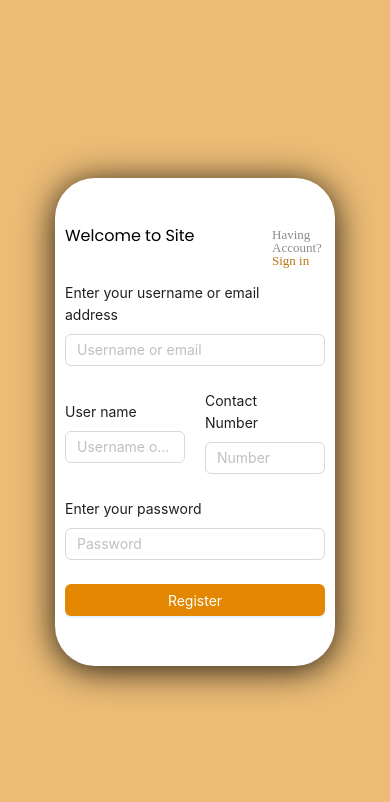
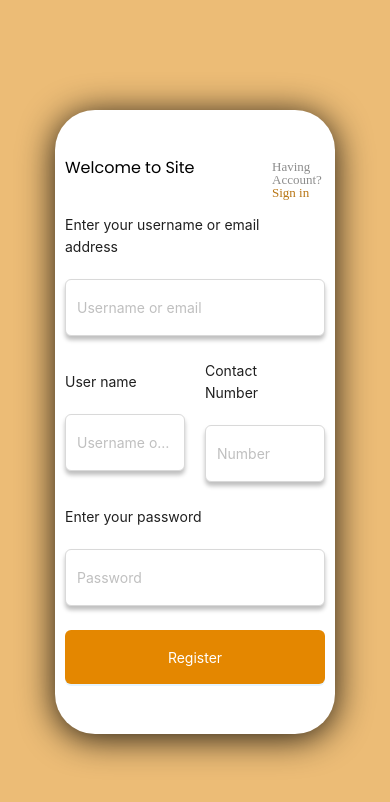
Before and after one commit to huseynmv/react-auth-app, a React (Vite) app: page /auth/login in a window 390 px wide. Both pictures are taken after a click on the button "Sign Up". Shown: the top 802 px of the page. Built offline with nearby package versions, Linux system fonts and the light colour scheme; no server answers.

Commit message:
token logic and responsive pages

```diff
--- a/package.json
+++ b/package.json
@@ -13,6 +13,8 @@
     "@reduxjs/toolkit": "^1.9.7",
     "antd": "^5.11.4",
     "axios": "^1.6.2",
+    "expo-jwt": "^1.6.5",
+    "jwt-decode": "^4.0.0",
     "react": "^18.2.0",
     "react-dom": "^18.2.0",
     "react-jss": "^10.10.0",
--- a/src/assets/db.json
+++ b/src/assets/db.json
@@ -72,6 +72,27 @@
       "username": "salam",
       "number": "salam",
       "id": 11
+    },
+    {
+      "email": "jamil@gmail.com",
+      "password": "$2a$10$CkGHY9BV5WbfOthcn6EKYOylml.hk1hF4XFd.gkh4UYeIjrgR0lVK",
+      "username": "salam",
+      "number": "salam",
+      "id": 12
+    },
+    {
+      "email": "yusif@azin.com",
+      "password": "$2a$10$ODrRxLebE7S41JrYTC59j.jQ10yZ9ieGbgj66LLq3qyFSuk3jO6Ea",
+      "username": "salam",
+      "number": "salam",
+      "id": 13
+    },
+    {
+      "email": "salam@azin.com",
+      "password": "$2a$10$8s01zQVcDrNvuktSOH3Pa.OiMspgEejifqRf6fYX0K0DJAA6c1ar6",
+      "username": "salam",
+      "number": "salam",
+      "id": 14
     }
   ]
 }
--- a/src/core/helpers/get-token.ts
+++ b/src/core/helpers/get-token.ts
@@ -1,6 +1,6 @@
 import { environment } from "../configs/app.config";
 
-export const getToken = (): string | null => {
+export const getToken = (): string | any => {
   return localStorage.getItem(`${environment.applicationName}-token`);
 };
 
--- a/src/core/helpers/loadState.ts
+++ b/src/core/helpers/loadState.ts
@@ -2,7 +2,9 @@ import { IState } from "../../store/store";
 
 const loadState = (): IState => {
   try {
-    const serializedState = localStorage.getItem("reduxState");
+    const serializedState = localStorage.getItem(
+      "Architecture (Mode: Default)-token"
+    );
     if (serializedState === null) {
       return {
         user: null,
--- a/src/core/helpers/saveState.ts
+++ b/src/core/helpers/saveState.ts
@@ -4,7 +4,7 @@ import { IState } from "../../store/store";
 const saveState = (state: IState): void => {
   try {
     const serializedState = JSON.stringify(state);
-    localStorage.setItem("reduxState", serializedState);
+    localStorage.setItem("Architecture (Mode: Default)-token", serializedState);
   } catch (err) {
     console.error("Error saving state to localStorage", err);
   }
--- a/src/pages/home/home.component.tsx
+++ b/src/pages/home/home.component.tsx
@@ -16,8 +16,8 @@ const HomeComponent = () => {
         <div className={styles.right}></div>
       </div>
       <div className={styles.wrapper}>
-        <p className={styles.txtHeader}>Welcome</p> <br />{" "}
-        <p className={styles.username}>{user}</p>
+        <p className={styles.txtHeader}>Welcome</p> <br />
+        <p className={styles.username}>{user.email}</p>
         <button
           className={styles.logoutBtn}
           onClick={() => {
--- a/src/pages/login/actions/login.mutation.ts
+++ b/src/pages/login/actions/login.mutation.ts
@@ -7,6 +7,8 @@ import { setUser } from "../../../store/store.reducer";
 import { setToken } from "../../../core/helpers/get-token";
 import { Routes } from "../../../router/routes";
 
+import { jwtDecode } from "jwt-decode";
+
 export const useLogin = () => {
   const navigate = useNavigate();
   return useMutation({
@@ -14,9 +16,12 @@ export const useLogin = () => {
       return login(credentials);
     },
     onSuccess: (response) => {
+      setToken(response.accessToken);
       console.log(response);
-      setToken(response.accessToken);
-      store.dispatch(setUser(response.user.email));
+
+      const user = jwtDecode(response.accessToken);
+
+      store.dispatch(setUser(user));
       navigate(Routes.home);
     },
     onError: (error: Error) => {
--- a/src/pages/register/actions/register.mutation.ts
+++ b/src/pages/register/actions/register.mutation.ts
@@ -6,6 +6,7 @@ import { setUser } from "../../../store/store.reducer";
 import { setToken } from "../../../core/helpers/get-token";
 import { Routes } from "../../../router/routes";
 import { register } from "./register.service";
+import { jwtDecode } from "jwt-decode";
 
 export const useRegister = () => {
   const navigate = useNavigate();
@@ -14,9 +15,12 @@ export const useRegister = () => {
       return register(credentials);
     },
     onSuccess: (response) => {
+      setToken(response.accessToken);
       console.log(response);
-      setToken(response.accessToken);
-      store.dispatch(setUser(response.user.email));
+
+      const user = jwtDecode(response.accessToken);
+
+      store.dispatch(setUser(user));
       navigate(Routes.home);
     },
     onError: (error: Error) => {
--- a/src/pages/register/register.component.tsx
+++ b/src/pages/register/register.component.tsx
@@ -87,7 +87,15 @@ const RegisterComponent = () => {
             label="Enter your username or email address"
             className={styles.label}
           >
-            <Input placeholder="Username or email" type="email" />
+            <Input
+              placeholder="Username or email"
+              type="email"
+              style={{
+                height: 57,
+                boxShadow: "0px 4px 4px 0px rgba(0, 0, 0, 0.25)",
+                marginTop: 13,
+              }}
+            />
           </Form.Item>
           <div
             style={{
@@ -105,17 +113,39 @@ const RegisterComponent = () => {
                 placeholder="Username or email"
                 type="username"
                 name="username"
+                style={{
+                  height: 57,
+                  boxShadow: "0px 4px 4px 0px rgba(0, 0, 0, 0.25)",
+                  marginTop: 13,
+                }}
               />
             </Form.Item>
             <Form.Item name="number" label="Contact Number">
-              <Input placeholder="Number" type="" />
+              <Input
+                placeholder="Number"
+                type=""
+                style={{
+                  height: 57,
+                  boxShadow: "0px 4px 4px 0px rgba(0, 0, 0, 0.25)",
+                  marginTop: 13,
+                }}
+              />
             </Form.Item>
           </div>
           <Form.Item name="password" label="Enter your password">
-            <Input placeholder="Password" type="password" />
+            <Input
+              placeholder="Password"
+              type="password"
+              style={{
+                height: 57,
+                boxShadow: "0px 4px 4px 0px rgba(0, 0, 0, 0.25)",
+                marginTop: 13,
+              }}
+            />
           </Form.Item>
           <div>
             <Button
+              style={{ height: 54 }}
               type="primary"
               htmlType="submit"
               loading={isLoading}
--- a/src/pages/register/register.style.ts
+++ b/src/pages/register/register.style.ts
@@ -43,6 +43,7 @@ const styles = {
     left: "50%",
     zIndex: 999,
     boxShadow: "0px 4px 35px rgba(0, 0, 0, 0.88 )",
+
     borderRadius: rem(40),
     padding: rem(50) + " " + rem(40),
     backgroundColor: "white",
--- a/src/store/store.reducer.ts
+++ b/src/store/store.reducer.ts
@@ -1,9 +1,22 @@
 import { createSlice, PayloadAction } from "@reduxjs/toolkit";
 import { IState } from "./store";
-import loadState from "../core/helpers/loadState";
-import saveState from "../core/helpers/saveState";
+import { jwtDecode } from "jwt-decode";
 
-const initialState: IState = loadState();
+interface DecodedToken {
+  email: string;
+  // Other properties you might have in your decoded token
+}
+const storedAccessToken = localStorage.getItem(
+  "Architecture (Mode: Default)-token"
+);
+const decodedToken = storedAccessToken
+  ? jwtDecode<DecodedToken>(storedAccessToken)
+  : null;
+
+const initialState: IState = {
+  user: decodedToken ? { email: decodedToken.email } : null,
+  loader: false,
+};
 
 export const rootSlice = createSlice({
   name: "root",
@@ -11,7 +24,7 @@ export const rootSlice = createSlice({
   reducers: {
     setUser: (state: IState, action: PayloadAction<any>) => {
       state.user = action.payload;
-      saveState(state);
+      // saveState(state);
     },
     setLoader: (state: IState, action: PayloadAction<boolean>) => {
       state.loader = action.payload;
```
Also changed, not shown: 1 other file (tests, documents, lock files or other folders).
